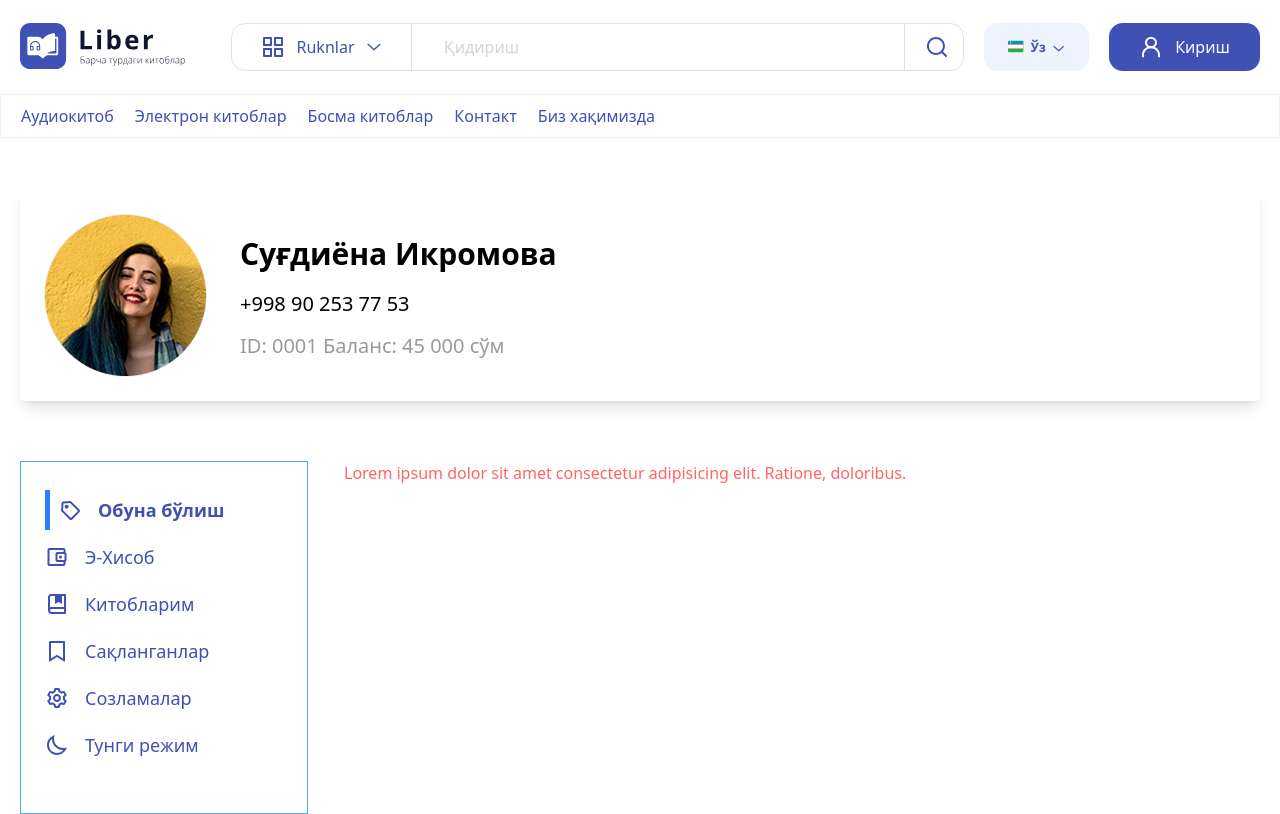
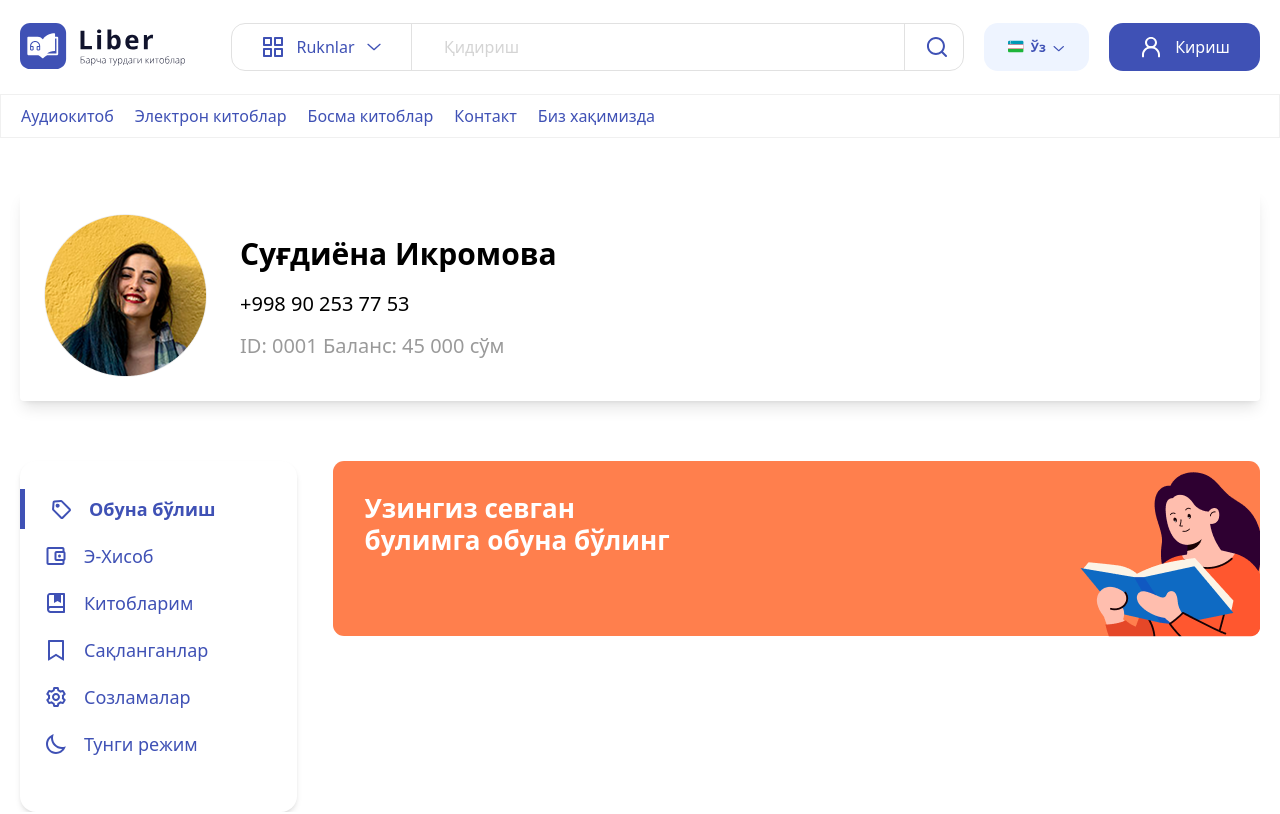
Before and after one commit to paffexe/front_liber_book_site, a React (Vite) app: page /profile in a window 1280 px wide. Built offline with nearby package versions, Linux system fonts and the light colour scheme.

Commit message:
update 1.4

```diff
--- a/src/components/profile.jsx
+++ b/src/components/profile.jsx
@@ -1,8 +1,15 @@
-import girl from "../assets/profile/girl.png";
+import girl from "../assets/aaaaa/sis2.png";
 
 const Profile = () => {
   return (
-   <div className="text-red-400">Lorem ipsum dolor sit amet consectetur adipisicing elit. Ratione, doloribus.</div>
+    <div className="w-[966px] bg-[#ff7f4d] h-[175px] rounded-[11px]">
+      <div className="flex justify-between ">
+        <div className="w-[340px] pl-8 pt-8 font-bold text-[26px] leading-[31.87px] tracking-[0%] text-white">
+          <h2>Узингиз севган булимга обуна бўлинг</h2>
+        </div>
+        <img src={girl} alt="" />
+      </div>
+    </div>
   );
 };
 
--- a/src/index.css
+++ b/src/index.css
@@ -56,6 +56,10 @@
   color: var(--gray)
 }
 
+.border-primary {
+  color: var(--primary)
+}
+
 .border-grayrd {
   color: var(--gray03)
 }
--- a/src/layout/profile-layout.jsx
+++ b/src/layout/profile-layout.jsx
@@ -1,4 +1,3 @@
-import React from "react";
 import { NavLink, Outlet } from "react-router-dom";
 
 import girl from "../assets/profile/girl.png";
@@ -33,65 +32,84 @@ const ProfileLayout = () => {
         </div>
       </div>
       <div className="flex gap-9">
-        <div className="flex gap-[7px] flex-col w-[288px] border border-blue-400 px-6 pt-7 pb-12">
+        <div className="flex gap-[7px] flex-col w-[288px] pt-7 pb-12 rounded-2xl shadow-md bg-white">
           <NavLink
+            end
             to={"/profile"}
             className={({ isActive }) =>
               `flex gap-4 text-[18px] leading-10 tracking-[0%] text-primary ${
                 isActive
-                  ? "border-blue-500 font-bold pl-2 border-l-[5px] "
+                  ? "border-primary font-bold border-l-[5px] "
                   : "border-transparent font-normal"
               }`
             }
           >
+            <div className="flex gap-4 text-[18px] leading-10 tracking-[0%] text-primary pl-6">
               <img src={obuna} alt="" className="w-6" />
               <p>Обуна бўлиш</p>
+            </div>
           </NavLink>
           <NavLink
             to={"wallet"}
             className={({ isActive }) =>
               `flex gap-4 text-[18px] leading-10 tracking-[0%] text-primary ${
-                isActive ? "font-bold" : "font-normal"
+                isActive
+                  ? "border-primary font-bold border-l-[5px] "
+                  : "border-transparent font-normal"
               }`
             }
           >
+            <div className="flex gap-4 text-[18px] leading-10 tracking-[0%] text-primary pl-6">
               <img src={hisob} alt="" className="w-6" />
               Э-Хисоб
+            </div>
           </NavLink>
           <NavLink
             to={"my-books"}
             className={({ isActive }) =>
               `flex gap-4 text-[18px] leading-10 tracking-[0%] text-primary ${
-                isActive ? "font-bold" : "font-normal"
+                isActive
+                  ? "border-primary font-bold border-l-[5px] "
+                  : "border-transparent font-normal"
               }`
             }
           >
+            <div className="flex gap-4 text-[18px] leading-10 tracking-[0%] text-primary pl-6">
               <img src={kitob} alt="" className="w-6" />
               Китобларим
+            </div>
           </NavLink>
           <NavLink
             to={"wishlist"}
             className={({ isActive }) =>
               `flex gap-4 text-[18px] leading-10 tracking-[0%] text-primary ${
-                isActive ? "font-bold" : "font-normal"
+                isActive
+                  ? "border-primary font-bold border-l-[5px] "
+                  : "border-transparent font-normal"
               }`
             }
           >
+            <div className="flex gap-4 text-[18px] leading-10 tracking-[0%] text-primary pl-6">
               <img src={fav} alt="" className="w-6" />
               Сақланганлар
+            </div>
           </NavLink>
           <NavLink
             to={"settings"}
             className={({ isActive }) =>
               `flex gap-4 text-[18px] leading-10 tracking-[0%] text-primary ${
-                isActive ? "font-bold" : "font-normal"
+                isActive
+                  ? "border-primary font-bold border-l-[5px] "
+                  : "border-transparent font-normal"
               }`
             }
           >
+            <div className="flex gap-4 text-[18px] leading-10 tracking-[0%] text-primary pl-6">
               <img src={settings} alt="" className="w-6" />
               Созламалар
+            </div>
           </NavLink>
-          <div className="flex gap-4">
+          <div className="flex gap-4 pl-6">
             <img src={moon} alt="" className="w-6" />
             <p className="text-[18px] leading-10 tracking-[0%] text-primary">
               Тунги режим
```
Also changed, not shown: src/assets/aaaaa/sis2.png (added), src/assets/aaaaa/vector.png (added). Lines whose indentation alone changed are shown as unchanged.
